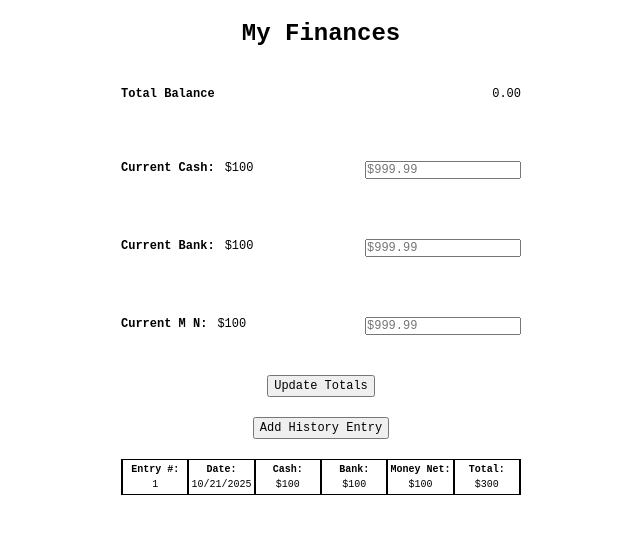
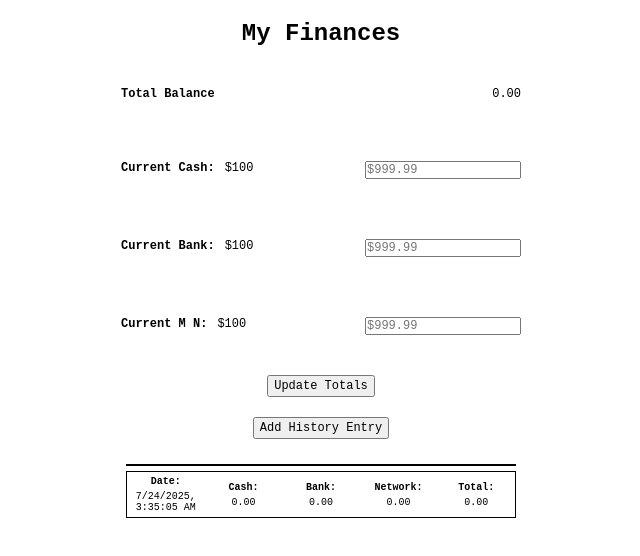
Before and after one commit to giancarlo-padilla/finance-tracker, a plain HTML site: page index.html in a window 1280 px wide. Both pictures are taken after a click on the button "Add History Entry". Shown: the whole page, without its empty margins (319-959 px from the left). Drawn offline with Linux system fonts and the light colour scheme.

Commit message:
Add functioning historical entries in a list

```diff
--- a/app.js
+++ b/app.js
@@ -6,7 +6,8 @@ const cashElem = document.getElementById("current-cash-value");
 const bankElem = document.getElementById("current-bank-value");
 const networkElem = document.getElementById("current-network-value");
 const updateBtn = document.getElementById("update-totals");
-// const historyList = document.getElementById("cash");
+const addHistory = document.getElementById("add-history");
+const historyContainer = document.querySelector(".history");
 
 function updateTotals() {
 	const cash = parseFloat(cashInput.value) || 0;
@@ -26,3 +27,24 @@ function updateTotals() {
 updateBtn.addEventListener("click", () => {
 	const { cash, bank, network, total } = updateTotals();
 });
+
+addHistory.addEventListener("click", () => {
+	const now = new Date().toLocaleString();
+	const cash = parseFloat(cashElem.textContent) || 0;
+	const bank = parseFloat(bankElem.textContent) || 0;
+	const network = parseFloat(networkElem.textContent) || 0;
+	const total = parseFloat(totalElem.textContent) || 0;
+
+	const entryHTML = `
+        <div class="entry">
+            <div><strong><p>Date:</p></strong><p>${now}</p></div>
+            <div><strong><p>Cash:</p></strong><p>${cash.toFixed(2)}</p></div>
+            <div><strong><p>Bank:</p></strong><p>${bank.toFixed(2)}</p></div>
+            <div><strong><p>Network:</p></strong><p>${network.toFixed(
+													2
+												)}</p></div>
+            <div><strong><p>Total:</p></strong><p>${total.toFixed(2)}</p></div>
+        </div>
+    `;
+	historyContainer.insertAdjacentHTML("beforeend", entryHTML);
+});
--- a/index.html
+++ b/index.html
@@ -61,48 +61,11 @@
 			</div>
 
 			<div>
-				<input type="button" value="Add History Entry" />
+				<input type="button" id="add-history" value="Add History Entry" />
 			</div>
 
 			<div class="history">
-				<div class="entry">
-					<div>
-						<strong>
-							<p>Entry #:</p>
-						</strong>
-						<p>1</p>
-					</div>
-					<div>
-						<strong>
-							<p>Date:</p>
-						</strong>
-						<p>10/21/2025</p>
-					</div>
-					<div>
-						<strong>
-							<p>Cash:</p>
-						</strong>
-						<p>$100</p>
-					</div>
-					<div>
-						<strong>
-							<p>Bank:</p>
-						</strong>
-						<p>$100</p>
-					</div>
-					<div>
-						<strong>
-							<p>Money Net:</p>
-						</strong>
-						<p>$100</p>
-					</div>
-					<div>
-						<strong>
-							<p>Total:</p>
-						</strong>
-						<p>$300</p>
-					</div>
-				</div>
+				<div class="entry"></div>
 			</div>
 		</div>
 		<script src="app.js"></script>
--- a/style.css
+++ b/style.css
@@ -50,7 +50,7 @@ input[type="text"] {
 	display: flex;
 	justify-content: space-between;
 	align-items: center;
-	padding: 5px0;
+	margin: 5px;
 	border: 1px solid black;
 }
 
@@ -58,8 +58,8 @@ input[type="text"] {
 	width: 100%;
 	text-align: center;
 	padding: 2px 0;
-	border-left: 1px solid black;
-	border-right: 1px solid black;
+	/* border-left: 1px solid black;
+	border-right: 1px solid black; */
 }
 
 .entry div p {
```
